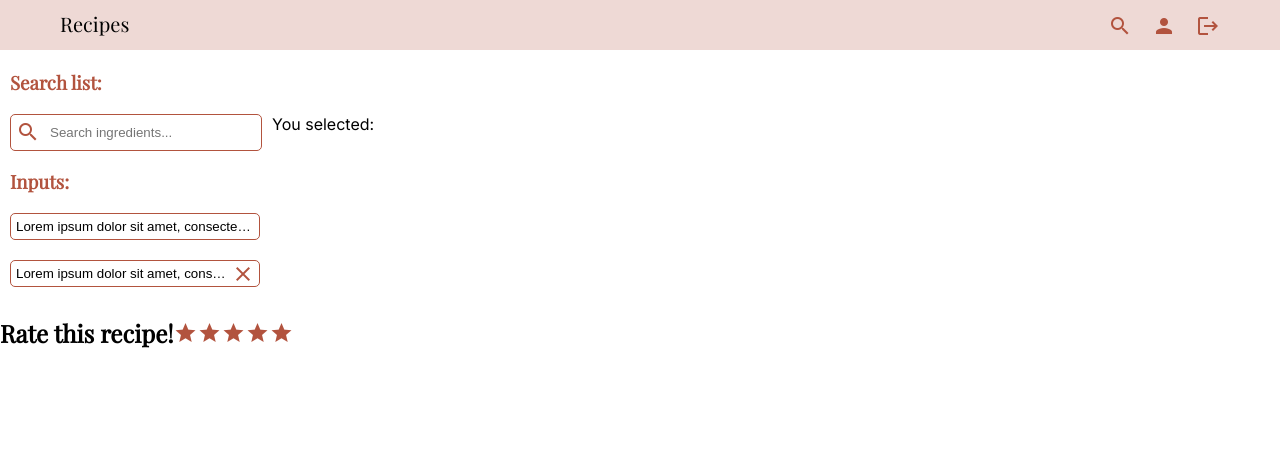
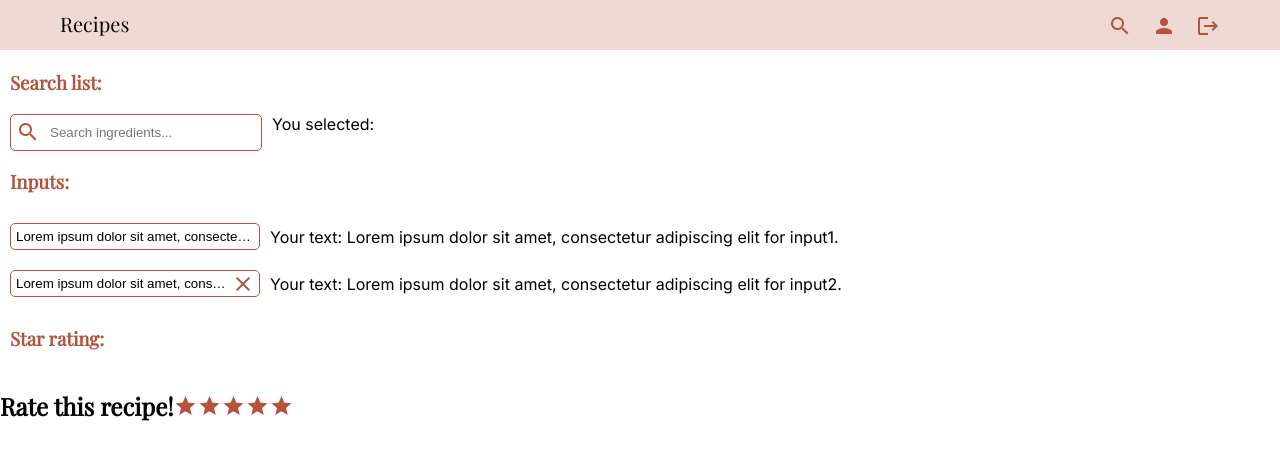
Before and after one commit to lm7777/rrs-client, an Angular app: page /demo in a window 1280 px wide. Shown: the top 460 px of the page. Built offline with nearby package versions, Linux system fonts and the light colour scheme.

Commit message:
Input changes, some cleanup

```diff
--- a/src/app/demo/demo/demo.component.html
+++ b/src/app/demo/demo/demo.component.html
@@ -7,16 +7,25 @@
     }
 
 </section>
+
 <h3>Inputs:</h3>
 <div class="input-demo">
-    <rrs-input placeholder="Enter Name..."
-               value="Lorem ipsum dolor sit amet, consectetur adipiscing elit."></rrs-input>
-    <br>
-    <rrs-input placeholder="Enter Name..."
-               [showClearIcon]="true"
-               value="Lorem ipsum dolor sit amet, consectetur adipiscing elit."></rrs-input>
+    <div class="input">
+        <rrs-input placeholder="Enter Name..." (valueChange)="onValueChanged($event)"
+                   [value]="inputText1"></rrs-input>
+    </div>
+    Your text: {{ inputText1 }}
+</div>
+<div class="input-demo">
+    <div class="input">
+        <rrs-input placeholder="Enter Name..."
+                   [showClearIcon]="true" (valueChange)="onValueChanged2($event)"
+                   [value]='inputText2'></rrs-input>
+    </div>
+    Your text: {{ inputText2 }}
 </div>
 
+<h3>Star rating:</h3>
 <div class="details-rating">
     <rrs-star-rating [rating]="5" [reviewCount]="5" [reviewMode]="true"/>
 </div>
--- a/src/app/demo/demo/demo.component.scss
+++ b/src/app/demo/demo/demo.component.scss
@@ -13,8 +13,13 @@
     }
 
     .input-demo {
-        width: 250px;
-        margin: 10px;
+        display: flex;
+        align-items: center;
+
+        .input {
+            width: 250px;
+            margin: 10px;
+        }
     }
 }
 
--- a/src/app/demo/demo/demo.component.ts
+++ b/src/app/demo/demo/demo.component.ts
@@ -17,6 +17,16 @@ import {StarRatingComponent} from "../../shared/components/star-rating/star-rati
 export class DemoComponent {
     ingredients: string[] = ['beer', 'fanta', 'schnapps', 'milk', 'almond', 'sprite', 'egg', 'cheese', 'vanilla', 'flour', 'ham', 'pork'];
     selectedValues: string[] = [];
+    inputText1: string = 'Lorem ipsum dolor sit amet, consectetur adipiscing elit for input1.';
+    inputText2: string = 'Lorem ipsum dolor sit amet, consectetur adipiscing elit for input2.';
+
+    onValueChanged(value: string): void {
+        this.inputText1 = value;
+    }
+
+    onValueChanged2(value: string): void {
+        this.inputText2 = value;
+    }
 
     onSelect(value: string): void {
         const values: string[] = value.split(',');
--- a/src/app/recipes/components/recipes-list/recipes-list.component.ts
+++ b/src/app/recipes/components/recipes-list/recipes-list.component.ts
@@ -2,7 +2,7 @@ import { Component, OnDestroy, OnInit } from '@angular/core';
 import { RecipeService } from '../../services/recipe.service';
 import { Recipe } from '../../data/recipe.model';
 import { LoadingComponent } from '../../../shared/components/loading/loading.component';
-import { finalize, Subscription } from 'rxjs';
+import { delay, finalize, Subscription } from 'rxjs';
 import { IntersectionComponent } from '../../../shared/components/intersection/intersection.component';
 import { StarRatingComponent } from '../../../shared/components/star-rating/star-rating.component';
 import { NavigationService } from '../../../shared/services/navigation.service';
@@ -31,16 +31,15 @@ export class RecipesListComponent implements OnDestroy {
 
     loadRecipes(): void {
         this.loading = true;
-        setTimeout(() => {
         this.getLatestRecipesSubscription?.unsubscribe();
         this.getLatestRecipesSubscription = this.recipeService.getLatestRecipes()
+            .pipe(delay(500))
             .pipe(finalize(() => {
                 this.loading = false;
             }))
             .subscribe((result: Recipe[]) => {
                 this.recipesList.push(...result);
             });
-        }, 500)
     }
 
     navigateToRecipeDetails(recipeId: number) {
--- a/src/app/shared/components/input/input.component.ts
+++ b/src/app/shared/components/input/input.component.ts
@@ -18,7 +18,6 @@ export class InputComponent {
     @Input() showClearIcon: boolean = false;
 
     @Output() valueChange: EventEmitter<string> = new EventEmitter<string>();
-    @Output() valueClear: EventEmitter<string> = new EventEmitter<string>();
     @Output() focus: EventEmitter<string> = new EventEmitter();
     @Output() blur: EventEmitter<string> = new EventEmitter();
 
@@ -28,7 +27,6 @@ export class InputComponent {
 
     onClearValue()
     {
-        this.value = '';
-        this.valueClear.emit();
+        this.valueChange.emit();
     }
 }
--- a/src/app/shared/components/search-list/search-list.component.ts
+++ b/src/app/shared/components/search-list/search-list.component.ts
@@ -25,9 +25,13 @@ export class SearchListComponent implements OnChanges {
     }
 
     onValueChanged(value: string): void {
-        this.searchValue = value;
-        this.showOptions = true;
-        this.searchOptions = this.options.filter(f => f.toLowerCase().includes(value));
+        if (!value) {
+            this.resetFilter();
+        } else {
+            this.searchValue = value;
+            this.showOptions = true;
+            this.searchOptions = this.options.filter(f => f.toLowerCase().includes(value));
+        }
     }
 
     onKeydown(event: KeyboardEvent) {
```
Lines whose indentation alone changed are shown as unchanged.
